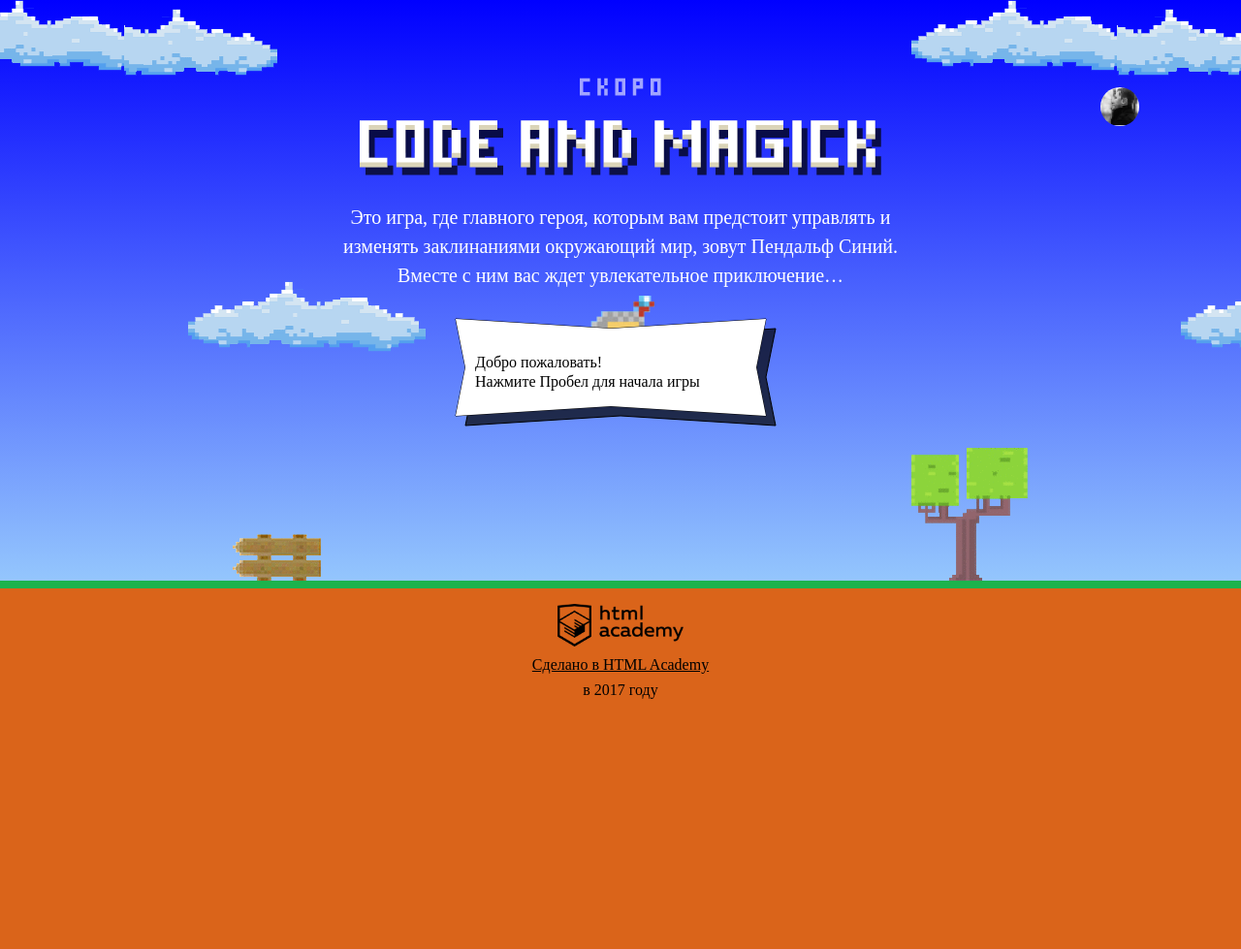
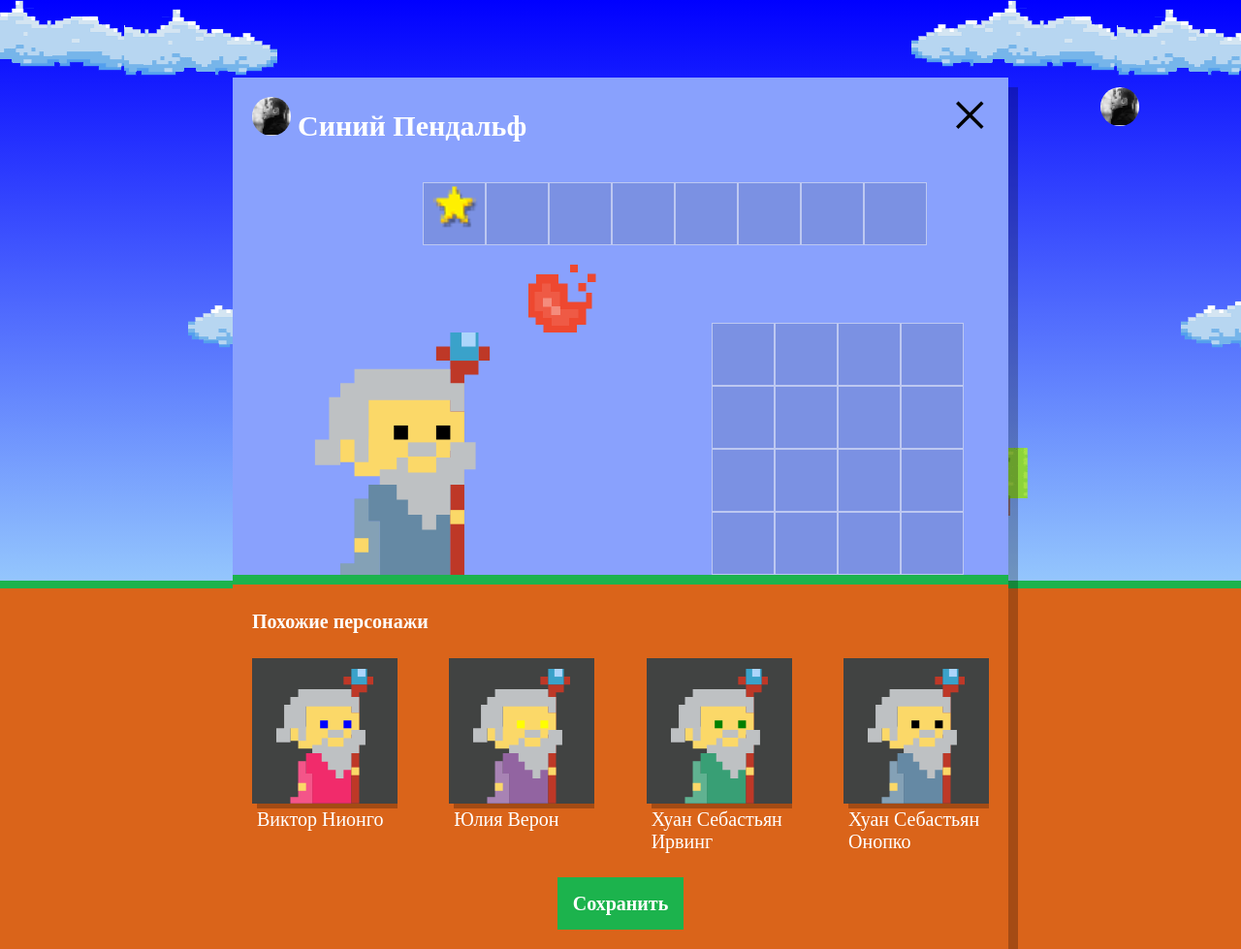
Before and after one commit to dilgraf/380313-code-and-magick-19, a website: page index.html in a window 1280 px wide. Shown: the whole page at 97% size. Before the commit the page ends 800 px from the top, so only its background shows below. Drawn offline with Linux system fonts and the light colour scheme; a web font is replaced by a local one.

Commit message:
окно настройки персонажа

```diff
--- a/index.html
+++ b/index.html
@@ -204,6 +204,7 @@
   }
 
 </script>
+<script src="js/setup.js"></script>
 <script src="js/stat.js"></script>
 <script src="js/game.js"></script>
 
--- /dev/null
+++ b/js/setup.js
@@ -0,0 +1,53 @@
+'use strict';
+
+var userDialog = document.querySelector('.setup');
+userDialog.classList.remove('hidden');
+
+// массивы с данными
+var FIRST_NAME = ['Иван', 'Хуан Себастьян', 'Мария', 'Кристоф', 'Виктор', 'Юлия', 'Люпита', 'Вашингтон'];
+var SURNAME = ['да Марья', 'Верон', 'Мирабелла', 'Вальц', 'Онопко', 'Топольницкая', 'Нионго', 'Ирвинг'];
+var COAT = ['rgb(101, 137, 164)', 'rgb(241, 43, 107)', 'rgb(146, 100, 161)', 'rgb(56, 159, 117)', 'rgb(215, 210, 55)', 'rgb(0, 0, 0)'];
+var EYES = ['black', 'red', 'blue', 'yellow', 'green'];
+
+var getRandom = function (arr) {
+  return arr[Math.floor(Math.random() * arr.length)];
+};
+
+// массив из 4-х объектов
+var wizards = [];
+for (var i = 0; i < 4; i++) {
+  wizards.push({
+    name: getRandom(FIRST_NAME) + ' ' + getRandom(SURNAME),
+    coatColor: getRandom(COAT),
+    eyesColor: getRandom(EYES)
+  });
+}
+
+// шаблон, который будем копировать
+var similarWizardTemplate = document.querySelector('#similar-wizard-template')
+  .content
+  .querySelector('.setup-similar-item');
+
+// отрисовка шаблона
+var renderWizard = function (wizard) {
+  var wizardElement = similarWizardTemplate.cloneNode(true);
+
+  wizardElement.querySelector('.setup-similar-label').textContent = wizard.name;
+  wizardElement.querySelector('.wizard-coat').style.fill = wizard.coatColor;
+  wizardElement.querySelector('.wizard-eyes').style.fill = wizard.eyesColor;
+
+  return wizardElement;
+};
+
+// элемент, в который вставляем похожих магов
+var similarListElement = document.querySelector('.setup-similar-list');
+
+var fragment = document.createDocumentFragment();
+
+for (var i = 0; i < wizards.length; i++) {
+  fragment.appendChild(renderWizard(wizards[i]));
+}
+
+similarListElement.appendChild(fragment);
+
+userDialog.querySelector('.setup-similar').classList.remove('hidden');
--- a/js/stat.js
+++ b/js/stat.js
@@ -10,6 +10,7 @@ var BAR_WIDTH = 40;
 var BAR_Y = CLOUD_Y + (GAP + TEXT_HEIGHT) * 2;
 var BAR_HEIGHT = 150;
 var BAR_GAP = 50;
+var YOUR_COLOR = 'rgba(255, 0, 0, 1)';
 
 var renderCloud = function (ctx, x, y, color) {
   ctx.fillStyle = color;
@@ -29,7 +30,7 @@ var getMaxElement = function (arr) {
 
 var getColor = function (name) {
   var othersColor = 'hsl(' + 240 + ',' + Math.floor(Math.random() * 101) + '%,' + 50 + '%)';
-  return (name === 'Вы') ? 'rgba(255, 0, 0, 1)' : othersColor;
+  return (name === 'Вы') ? YOUR_COLOR : othersColor;
 };
 
 window.renderStatistics = function (ctx, names, times) {
```
